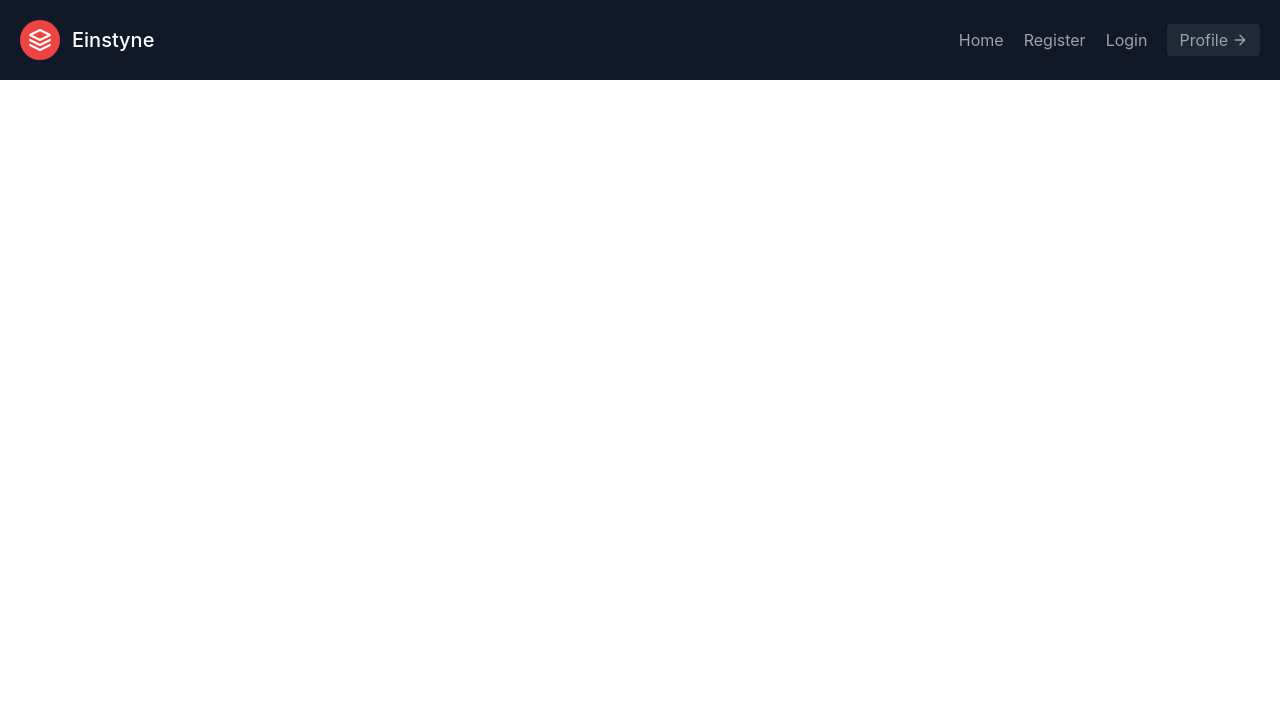
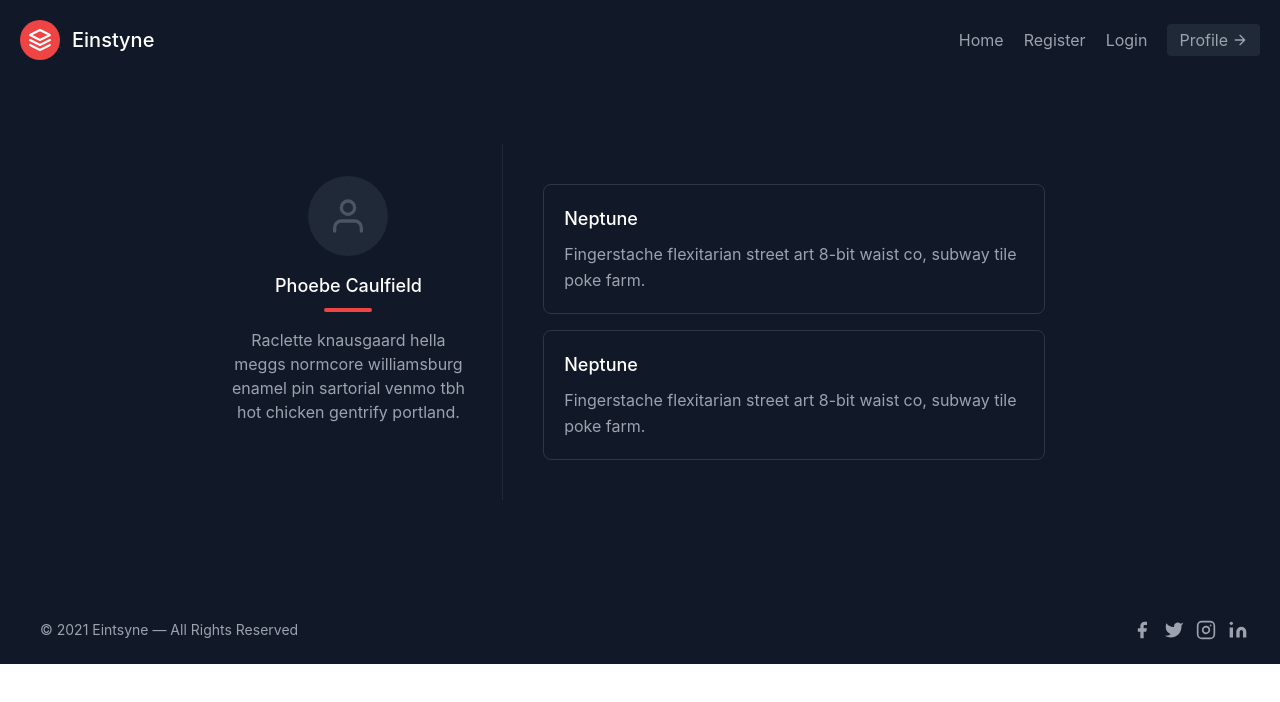
Before and after one commit to AniketAgarwal21/einstyne, a React (Create React App) app in the folder client/: page /profile in a window 1280 px wide. Shown: the top 702 px of the page. Built offline with nearby package versions, Linux system fonts and the light colour scheme.

Commit message:
Added: Profile and Footer

```diff
--- a/client/src/App.js
+++ b/client/src/App.js
@@ -3,6 +3,8 @@ import Home from "./pages/Home/Home";
 import { BrowserRouter as Router, Switch, Route } from 'react-router-dom'
 import Login from "./pages/Login/Login";
 import Register from './pages/Register/Register';
+import Profile from "./pages/Profile/Profile";
+import Footer from './components/Footer/Footer';
 
 function App() {
   return (
@@ -18,7 +20,11 @@ function App() {
         <Route path='/login' exact>
           <Login />
         </Route>
+        <Route path='/profile' exact>
+          <Profile />
+        </Route>
       </Switch>
+      <Footer />
     </Router>
   )
 }
--- /dev/null
+++ b/client/src/components/Footer/Footer.js
@@ -0,0 +1,40 @@
+import React from 'react'
+import { Link } from 'react-router-dom';
+
+function Footer() {
+    return (
+        <footer class="text-gray-400 bg-gray-900 body-font">
+            <div class="container pl-2 pr-8 py-4 mx-auto flex items-center sm:flex-row flex-col">
+                <p class="text-sm text-gray-400 sm:ml-4 sm:pl-4 sm:border-gray-800 sm:py-2 sm:mt-0 mt-4">© 2021 Eintsyne — All Rights Reserved
+                    {/* <Link class="text-gray-500 ml-1" target="_blank" rel="noopener noreferrer">@einstyne</Link> */}
+                </p>
+                <span class="inline-flex sm:ml-auto sm:mt-0 mt-4 justify-center sm:justify-start">
+                    <Link class="text-gray-400">
+                        <svg fill="currentColor" stroke-linecap="round" stroke-linejoin="round" stroke-width="2" class="w-5 h-5" viewBox="0 0 24 24">
+                            <path d="M18 2h-3a5 5 0 00-5 5v3H7v4h3v8h4v-8h3l1-4h-4V7a1 1 0 011-1h3z"></path>
+                        </svg>
+                    </Link>
+                    <Link class="ml-3 text-gray-400">
+                        <svg fill="currentColor" stroke-linecap="round" stroke-linejoin="round" stroke-width="2" class="w-5 h-5" viewBox="0 0 24 24">
+                            <path d="M23 3a10.9 10.9 0 01-3.14 1.53 4.48 4.48 0 00-7.86 3v1A10.66 10.66 0 013 4s-4 9 5 13a11.64 11.64 0 01-7 2c9 5 20 0 20-11.5a4.5 4.5 0 00-.08-.83A7.72 7.72 0 0023 3z"></path>
+                        </svg>
+                    </Link>
+                    <Link class="ml-3 text-gray-400">
+                        <svg fill="none" stroke="currentColor" stroke-linecap="round" stroke-linejoin="round" stroke-width="2" class="w-5 h-5" viewBox="0 0 24 24">
+                            <rect width="20" height="20" x="2" y="2" rx="5" ry="5"></rect>
+                            <path d="M16 11.37A4 4 0 1112.63 8 4 4 0 0116 11.37zm1.5-4.87h.01"></path>
+                        </svg>
+                    </Link>
+                    <Link class="ml-3 text-gray-400">
+                        <svg fill="currentColor" stroke="currentColor" stroke-linecap="round" stroke-linejoin="round" stroke-width="0" class="w-5 h-5" viewBox="0 0 24 24">
+                            <path stroke="none" d="M16 8a6 6 0 016 6v7h-4v-7a2 2 0 00-2-2 2 2 0 00-2 2v7h-4v-7a6 6 0 016-6zM2 9h4v12H2z"></path>
+                            <circle cx="4" cy="4" r="2" stroke="none"></circle>
+                        </svg>
+                    </Link>
+                </span>
+            </div>
+        </footer>
+    )
+}
+
+export default Footer
--- a/client/src/components/Navbar/Navbar.js
+++ b/client/src/components/Navbar/Navbar.js
@@ -17,11 +17,11 @@ function Navbar() {
                     <Link to="/login" className="mr-5 hover:text-white">Login</Link>
                     {/* <Link className="mr-5 hover:text-white">Fourth Link</Link> */}
                 </nav>
-                <button className="inline-flex items-center bg-gray-800 border-0 py-1 px-3 focus:outline-none hover:bg-gray-700 rounded text-base mt-4 md:mt-0">Profile
+                <Link to="/profile" className="inline-flex items-center bg-gray-800 border-0 py-1 px-3 focus:outline-none hover:bg-gray-700 rounded text-base mt-4 md:mt-0">Profile
                     <svg fill="none" stroke="currentColor" stroke-linecap="round" stroke-linejoin="round" stroke-width="2" className="w-4 h-4 ml-1" viewBox="0 0 24 24">
                         <path d="M5 12h14M12 5l7 7-7 7"></path>
                     </svg>
-                </button>
+                </Link>
             </div>
         </header>
     )
--- a/client/src/pages/Home/Home.js
+++ b/client/src/pages/Home/Home.js
@@ -15,7 +15,7 @@ function Home() {
                     </div>
                 </div>
                 <div class="lg:max-w-lg lg:w-full md:w-1/2 w-5/6">
-                    <img class="object-cover object-center rounded" alt="hero" src="https://dummyimage.com/720x600"/>
+                    <img class="object-cover object-center rounded" alt="hero" src="https://dummyimage.com/720x600/ef4444/000111"/>
                 </div>
             </div>
         </section>
--- a/client/src/pages/Login/Login.js
+++ b/client/src/pages/Login/Login.js
@@ -4,7 +4,7 @@ function Login() {
     return (
         <section class="text-gray-400 bg-gray-900 body-font">
             <div class="container px-5 py-24 mx-auto flex flex-wrap items-center">
-                <div class="lg:w-3/5 md:w-1/2 md:pr-16 lg:pr-0 pr-0">
+                <div class="lg:w-3/5 md:w-1/2 md:pr-16 lg:pr-0 pr-0 lg:ml-6">
                     <h1 class="title-font font-medium text-3xl text-white">Slow-carb next level shoindxgoitch ethical authentic, poko scenester</h1>
                     <p class="leading-relaxed mt-4">Poke slow-carb mixtape knausgaard, typewriter street art gentrify hammock starladder roathse. Craies vegan tousled etsy austin.</p>
                 </div>
--- /dev/null
+++ b/client/src/pages/Profile/Profile.js
@@ -0,0 +1,44 @@
+import React from 'react'
+
+function Profile() {
+    return (
+        <section class="text-gray-400 bg-gray-900 body-font">
+            <div class="container px-5 pb-24 pt-6 mx-auto flex flex-col">
+                <div class="lg:w-4/6 mx-auto">
+                    <div class="flex flex-col sm:flex-row mt-10">
+                        <div class="sm:w-1/3 text-center sm:pr-8 sm:py-8">
+                            <div class="w-20 h-20 rounded-full inline-flex items-center justify-center bg-gray-800 text-gray-600">
+                                <svg fill="none" stroke="currentColor" stroke-linecap="round" stroke-linejoin="round" stroke-width="2" class="w-10 h-10" viewBox="0 0 24 24">
+                                    <path d="M20 21v-2a4 4 0 00-4-4H8a4 4 0 00-4 4v2"></path>
+                                    <circle cx="12" cy="7" r="4"></circle>
+                                </svg>
+                            </div>
+                            <div class="flex flex-col items-center text-center justify-center">
+                                <h2 class="font-medium title-font mt-4 text-white text-lg">Phoebe Caulfield</h2>
+                                <div class="w-12 h-1 bg-red-500 rounded mt-2 mb-4"></div>
+                                <p class="text-base text-gray-400">Raclette knausgaard hella meggs normcore williamsburg enamel pin sartorial venmo tbh hot chicken gentrify portland.</p>
+                            </div>
+                        </div>
+                        <div class="sm:w-2/3 sm:pl-8 sm:py-8 sm:border-l border-gray-800 sm:border-t-0 border-t mt-4 pt-4 sm:mt-0 text-center sm:text-left">
+                            {/* <p class="leading-relaxed text-lg mb-4">Meggings portland fingerstache lyft, post-ironic fixie man bun banh mi umami everyday carry hexagon locavore direct trade art party. Locavore small batch listicle gastropub farm-to-table lumbersexual salvia messenger bag.</p> */}
+                            <div class="xl:w-full md:w-1/2 p-2">
+                                <div class="border border-gray-700 border-opacity-75 p-5 rounded-lg">
+                                    <h2 class="text-lg text-white font-medium title-font mb-2">Neptune</h2>
+                                    <p class="leading-relaxed text-base">Fingerstache flexitarian street art 8-bit waist co, subway tile poke farm.</p>
+                                </div>
+                            </div>
+                            <div class="xl:w-full md:w-1/2 p-2">
+                                <div class="border border-gray-700 border-opacity-75 p-5 rounded-lg">
+                                    <h2 class="text-lg text-white font-medium title-font mb-2">Neptune</h2>
+                                    <p class="leading-relaxed text-base">Fingerstache flexitarian street art 8-bit waist co, subway tile poke farm.</p>
+                                </div>
+                            </div>
+                        </div>
+                    </div>
+                </div>
+            </div>
+        </section>
+    )
+}
+
+export default Profile
--- a/client/src/pages/Register/Register.js
+++ b/client/src/pages/Register/Register.js
@@ -4,7 +4,7 @@ function Register() {
     return (
         <section class="text-gray-400 bg-gray-900 body-font">
             <div class="container px-5 py-24 mx-auto flex flex-wrap items-center">
-                <div class="lg:w-3/5 md:w-1/2 md:pr-16 lg:pr-0 pr-0">
+                <div class="lg:w-3/5 md:w-1/2 md:pr-16 lg:pr-0 pr-0 lg:ml-6">
                     <h1 class="title-font font-medium text-3xl text-white">Slow-carb next level shoindxgoitch ethical authentic, poko scenester</h1>
                     <p class="leading-relaxed mt-4">Poke slow-carb mixtape knausgaard, typewriter street art gentrify hammock starladder roathse. Craies vegan tousled etsy austin.</p>
                 </div>
```
